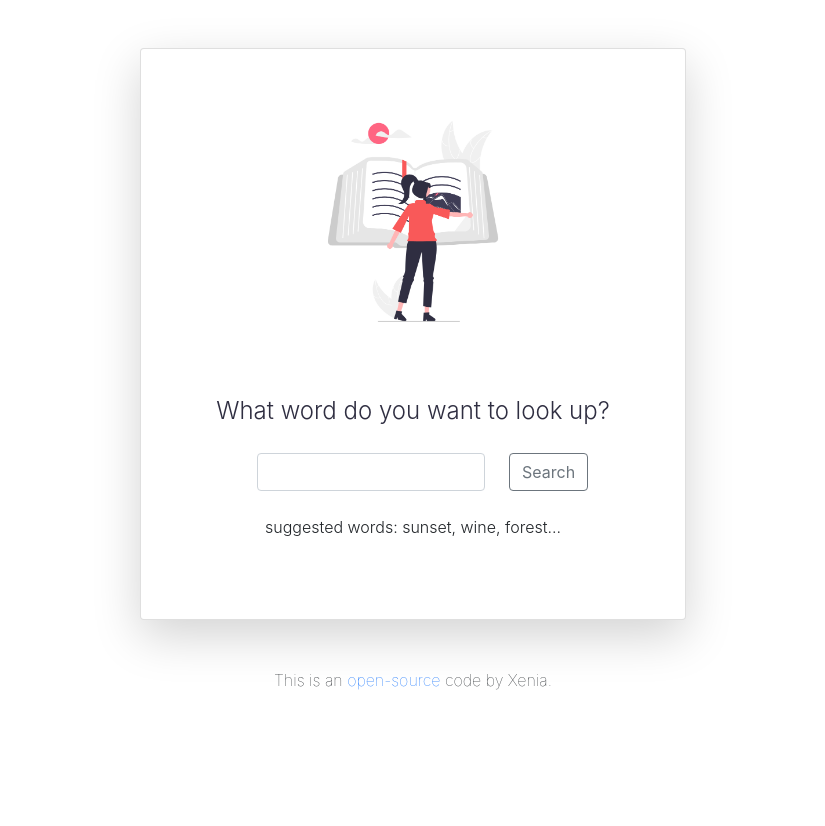
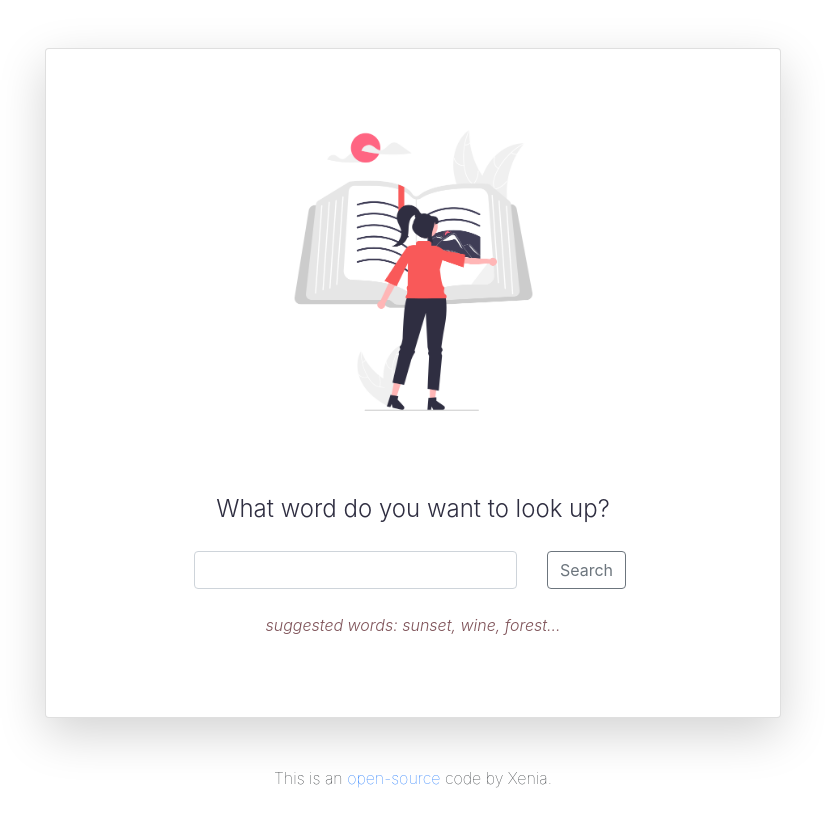
Before and after one commit to XENIAAPavlova/dictionary-project, a React (Create React App) app: page / in a window 1280 px wide. Shown: the top 826 px of the page, without its empty margins (227-1052 px from the left). Before the commit the page ends 800 px from the top, so only its background shows below. Built offline with nearby package versions, Linux system fonts and the light colour scheme.

Commit message:
Changed UI

```diff
--- a/src/App.css
+++ b/src/App.css
@@ -2,17 +2,17 @@
   max-width: 50%;
 }
 
-/* body {
-  font-family: 'Lucida Sans', 'Lucida Sans Regular', 'Lucida Grande', 'Lucida Sans Unicode', Geneva, Verdana, sans-serif;
-} */
+.hint {
+  color: #7f5359;
+}
 
 main {
-  text-align: center;
+  text-align: start;
   /* font-size: small; */
 }
 
 p {
-  text-align: center;
+  text-align: start;
 }
 
 em {
--- a/src/App.js
+++ b/src/App.js
@@ -7,7 +7,7 @@ export default function App() {
     <div className="App">
       <div className="container">
         <div className="row justify-content-center">
-          <div className="col-6">
+          <div className="col-8">
             <div className="card shadow-lg p-3 mt-5 mb-5 bg-body rounded">
               <div className="card-body">
                 <div className="App-header text-center">
@@ -18,12 +18,12 @@ export default function App() {
                     width={400}
                   />
                 </div>
-                <main className="main fs-6 fw-light mb-5 mt-5">
+                <section className="main fs-6 fw-light mb-5 mt-5">
                   <div className="welcome-text text-center fs-4 fw-light mb-3">
                     What word do you want to look up?
                   </div>
                   <Dictionary />
-                </main>
+                </section>
               </div>
             </div>
           </div>
--- a/src/Dictionary.js
+++ b/src/Dictionary.js
@@ -45,7 +45,7 @@ export default function Dictionary() {
           </button>
         </div>
       </form>
-      <div className="hint mb-2 mt-4 text-center">
+      <div className="hint mb-2 mt-4 fst-italic fs-6 text-center">
         suggested words: sunset, wine, forest...
       </div>
       <Results result={result} />
--- a/src/Meaning.js
+++ b/src/Meaning.js
@@ -3,17 +3,17 @@ import Synonyms from "./Synonyms";
 
 export default function Meaning(props) {
   return (
-    <div className="meaniing justify-content-center fs-5 fw-light mb-4">
-      <div className="part-of-speech row fw-bold mb-3">
+    <div className="meaniing justify-content-start fs-5 fw-light mb-4">
+      <div className="part-of-speech row fw-bold mb-3 p-5">
         {props.meaning.partOfSpeech}
       </div>
       {props.meaning.definitions.map(function (definition, index) {
         return (
           <div
-            className=" row word-definition justify-content-center lh-sm"
+            className=" row word-definition justify-content-start lh-sm"
             key={index}
           >
-            <div className="col-5 mb-3">
+            <div className="col-12 mb-3">
               <p>
                 <strong>Definition:</strong>
                 {definition.definition}
--- a/src/Results.js
+++ b/src/Results.js
@@ -5,24 +5,32 @@ import Phonetic from "./Phonetic";
 export default function Results(props) {
   if (props.result) {
     return (
-      <div className="results justify-content-center fs-5 mt-5">
+      // <div className="card shadow-lg p-3 mt-5 mb-5 bg-body rounded">
+      <div className="results justify-content-start fs-5 mt-5">
         <h2>{props.result.word}</h2>
         {props.result.phonetics.map(function (phonetic, index) {
           return (
-            <div key={index}>
-              <Phonetic phonetic={phonetic} />
+            <div className="card shadow-sm p-3 mt-5 mb-5 bg-body rounded-3">
+              <div key={index}>
+                <Phonetic phonetic={phonetic} />
+              </div>
             </div>
           );
         })}
-        <div className="definition justify-content-center fs-5">
+        {/* </div> */}
+        {/* <div className="card shadow-lg p-3 mt-5 mb-5 bg-body rounded"> */}
+        <div className="definition justify-content-start fs-5">
           {props.result.meanings.map(function (meaning, index) {
             return (
-              <div key={index}>
-                <Meaning meaning={meaning} />
+              <div className="card shadow-sm p-3 mt-5 mb-5 bg-body rounded-3">
+                <div key={index}>
+                  <Meaning meaning={meaning} />
+                </div>
               </div>
             );
           })}
         </div>
+        {/* </div> */}
       </div>
     );
   } else {
```
